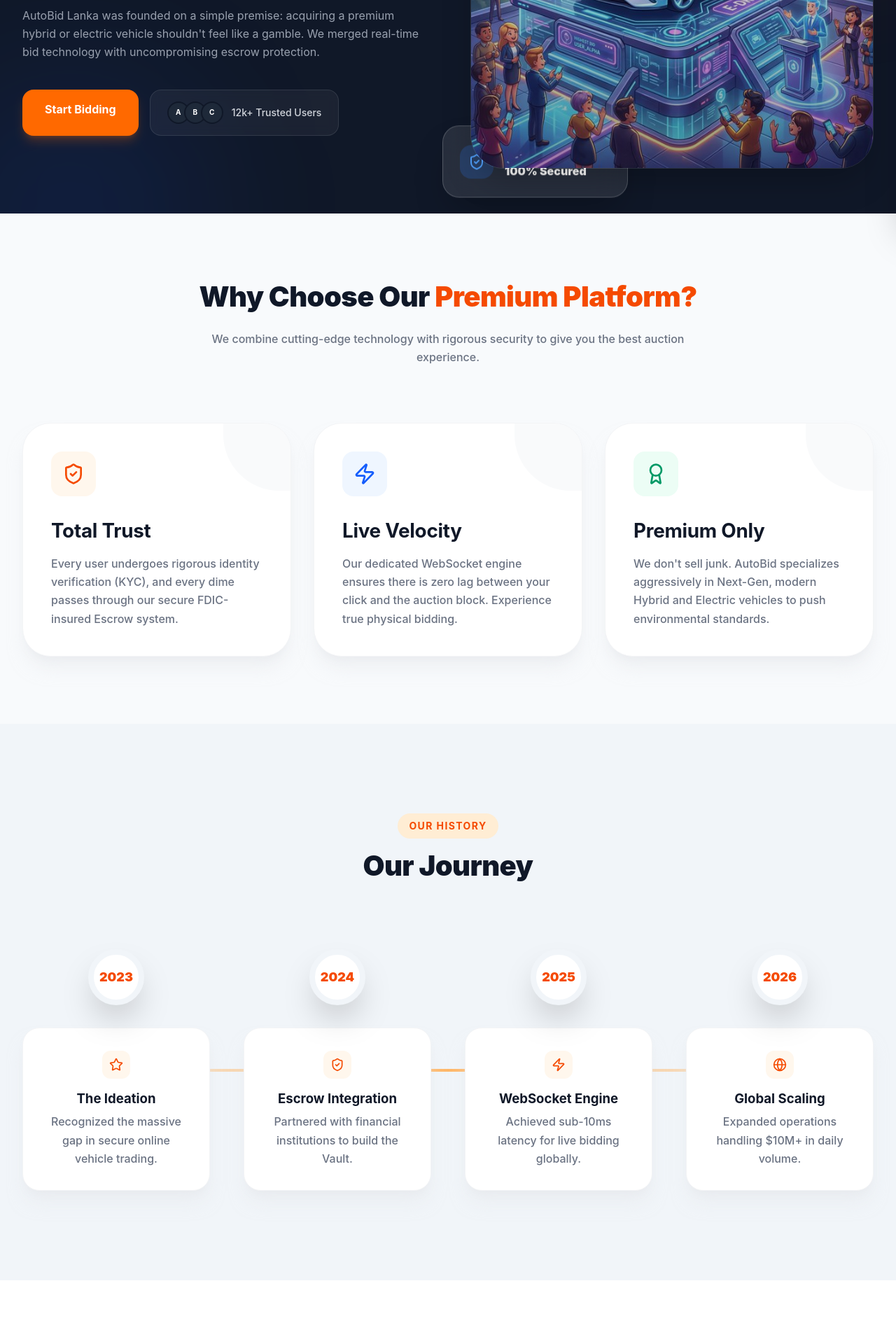
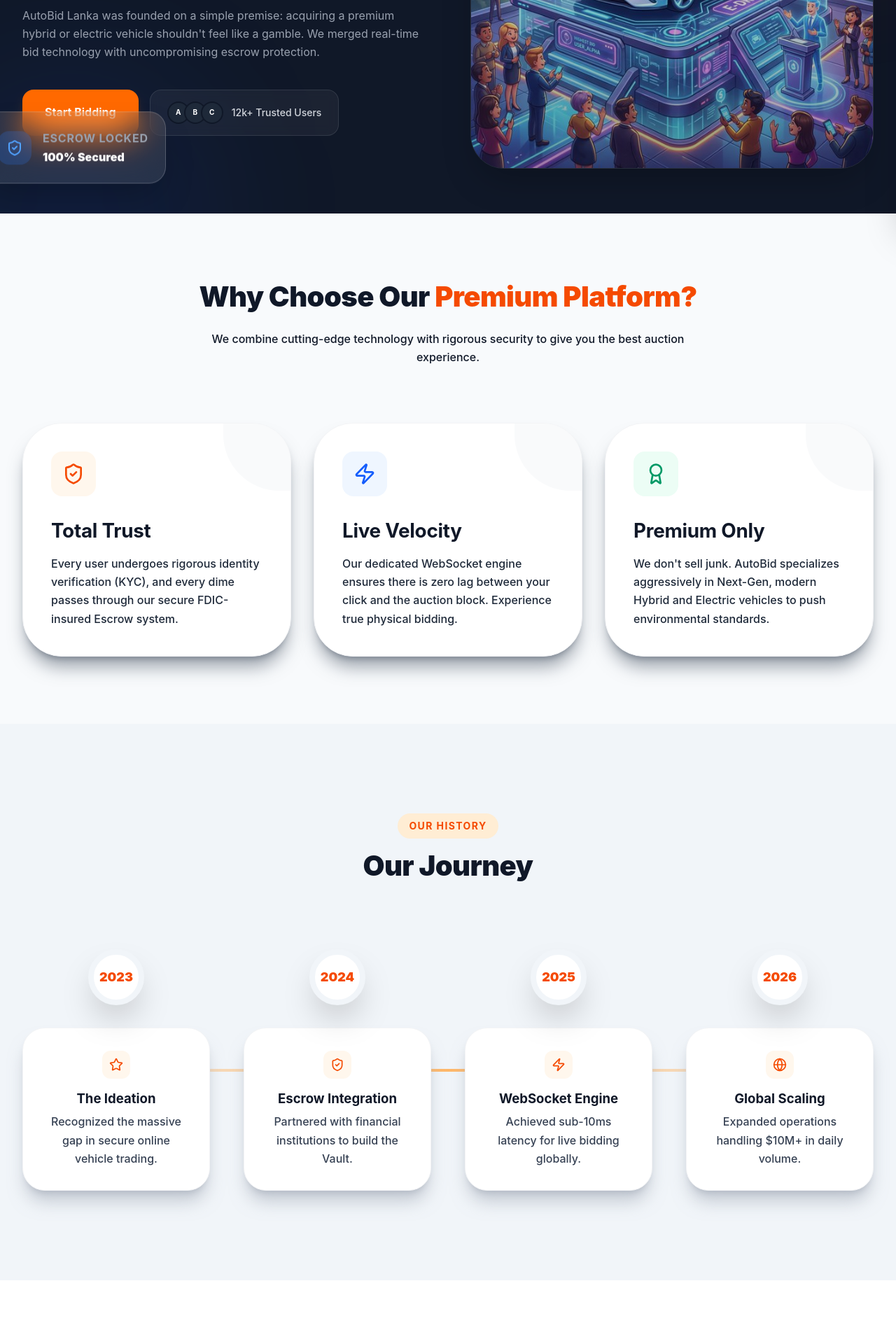
Before and after one commit to LakshithaSamaranayaka/Auto-Bid-Lanka-Auction-Based-Platform-Final-year-Project-, a React (Vite) app in the folder frontend/: page /about in a window 1280 px wide. Shown: the part 480-2400 px from the top of the page at 70% size. Built offline with nearby package versions, Linux system fonts and the light colour scheme.

Commit message:
Enhance aboutus styling layout

```diff
--- a/frontend/src/pages/About.jsx
+++ b/frontend/src/pages/About.jsx
@@ -52,7 +52,7 @@
                                 {t('about.subtitle')}
                             </p>
                             <div className="flex flex-wrap gap-4">
-                                <Link to="/auctions" className="px-8 py-4 bg-orange-500 hover:bg-orange-600 text-white rounded-2xl font-bold transition-all shadow-lg shadow-orange-500/25 hover:-translate-y-1">
+                                <Link to="/auctions" className="px-8 py-5 bg-orange-500 hover:bg-orange-600 text-white rounded-2xl font-bold transition-all shadow-lg shadow-orange-500/25 hover:-translate-y-1">
                                     Start Bidding
                                 </Link>
                                 <div className="flex items-center gap-3 px-6 py-4 bg-white/5 border border-white/10 rounded-2xl backdrop-blur-sm">
@@ -103,7 +103,7 @@
                             <motion.div
                                 animate={{ y: [0, 20, 0] }}
                                 transition={{ duration: 5, repeat: Infinity, ease: "easeInOut", delay: 1 }}
-                                className="absolute -bottom-10 -left-10 p-6 bg-white/10 backdrop-blur-xl border border-white/20 rounded-3xl shadow-2xl hidden md:block"
+                                className="absolute -bottom-5 -left-175 p-6 bg-white/10 backdrop-blur-xl border border-white/20 rounded-3xl shadow-2xl hidden md:block"
                             >
                                 <div className="flex items-center gap-4">
                                     <div className="w-12 h-12 bg-blue-500/20 text-blue-400 rounded-2xl flex items-center justify-center">
@@ -127,7 +127,7 @@
                     <motion.h2 {...fadeIn} className="text-4xl md:text-5xl font-black text-gray-900 mb-6 leading-tight">
                         Why Choose Our <span className="text-orange-600">Premium Platform?</span>
                     </motion.h2>
-                    <motion.p {...fadeIn} className="text-xl text-gray-500 font-medium">
+                    <motion.p {...fadeIn} className="text-3xl text-gray-900 font-medium">
                         We combine cutting-edge technology with rigorous security to give you the best auction experience.
                     </motion.p>
                 </div>
@@ -147,7 +147,7 @@
                         <motion.div
                             variants={fadeIn}
                             key={index}
-                            className="bg-white p-10 rounded-[2.5rem] shadow-xl shadow-gray-200/50 border border-gray-100 hover:border-orange-200 transition-all duration-500 group relative overflow-hidden"
+                            className="bg-white p-10 rounded-[3.5rem] shadow-xl shadow-gray-600/50 border border-gray-100 hover:border-orange-200 transition-all duration-500 group relative overflow-hidden"
                         >
                             <div className="absolute top-0 right-0 w-32 h-32 bg-gray-50 rounded-bl-[5rem] -mr-8 -mt-8 transition-transform group-hover:scale-110 duration-500"></div>
 
@@ -155,7 +155,7 @@
                                 <item.icon className="w-8 h-8" />
                             </div>
                             <h3 className="relative z-10 text-2xl font-bold text-gray-900 mb-4 tracking-tight">{item.title}</h3>
-                            <p className="relative z-10 text-gray-500 leading-relaxed font-medium">{item.desc}</p>
+                            <p className="relative z-10 text-gray-800 leading-relaxed font-medium">{item.desc}</p>
                         </motion.div>
                     ))}
                 </motion.div>
@@ -193,12 +193,12 @@
                                         <div className="w-20 h-20 bg-white border-8 border-slate-100 rounded-full flex items-center justify-center text-orange-600 shadow-2xl relative z-10 group-hover:scale-110 group-hover:bg-orange-500 group-hover:text-white transition-all duration-500 mb-8 overflow-hidden">
                                             <span className="font-black text-lg">{milestone.year}</span>
                                         </div>
-                                        <div className="bg-white p-8 rounded-3xl shadow-xl shadow-gray-200/50 border border-gray-100 text-center hover:shadow-2xl transition-all duration-500">
+                                        <div className="bg-white p-8 rounded-4xl shadow-xl shadow-gray-400/50 border border-gray-100 text-center hover:shadow-2xl transition-all duration-500">
                                             <div className="w-10 h-10 bg-orange-50 text-orange-600 rounded-xl flex items-center justify-center mx-auto mb-4">
                                                 <milestone.icon className="w-5 h-5" />
                                             </div>
                                             <h4 className="font-bold text-gray-900 mb-2">{milestone.title}</h4>
-                                            <p className="text-sm text-gray-500 font-medium leading-relaxed">{milestone.desc}</p>
+                                            <p className="text-lg text-gray-700 font-medium leading-relaxed">{milestone.desc}</p>
                                         </div>
                                     </div>
                                 </motion.div>
@@ -303,10 +303,10 @@
                             {t('about.teamSub')}
                         </p>
                         <div className="flex flex-col sm:flex-row items-center justify-center gap-6">
-                            <Link to="/careers" className="w-full sm:w-auto px-12 py-5 bg-orange-500 hover:bg-orange-600 text-white rounded-2xl font-black text-lg transition-all shadow-2xl shadow-orange-500/40 hover:-translate-y-1 flex items-center justify-center gap-3">
+                            <Link to="/careers" className="w-full sm:w-auto px-13 py-6 bg-orange-500 hover:bg-orange-600 text-white rounded-2xl font-black text-lg transition-all shadow-2xl shadow-orange-500/40 hover:-translate-y-1 flex items-center justify-center gap-2">
                                 {t('about.teamBtn')} <ArrowRight className="w-6 h-6" />
                             </Link>
-                            <Link to="/contact" className="w-full sm:w-auto px-12 py-5 bg-white/5 hover:bg-white/10 text-white border border-white/10 rounded-2xl font-black text-lg transition-all backdrop-blur-sm">
+                            <Link to="/contact" className="w-full sm:w-auto px-14 py-6 bg-white/5 hover:bg-white/10 text-white border border-white/10 rounded-2xl font-black text-lg transition-all backdrop-blur-sm">
                                 Contact Team
                             </Link>
                         </div>
```
Also changed, not shown: 1 other file (tests, documents, lock files or other folders).
